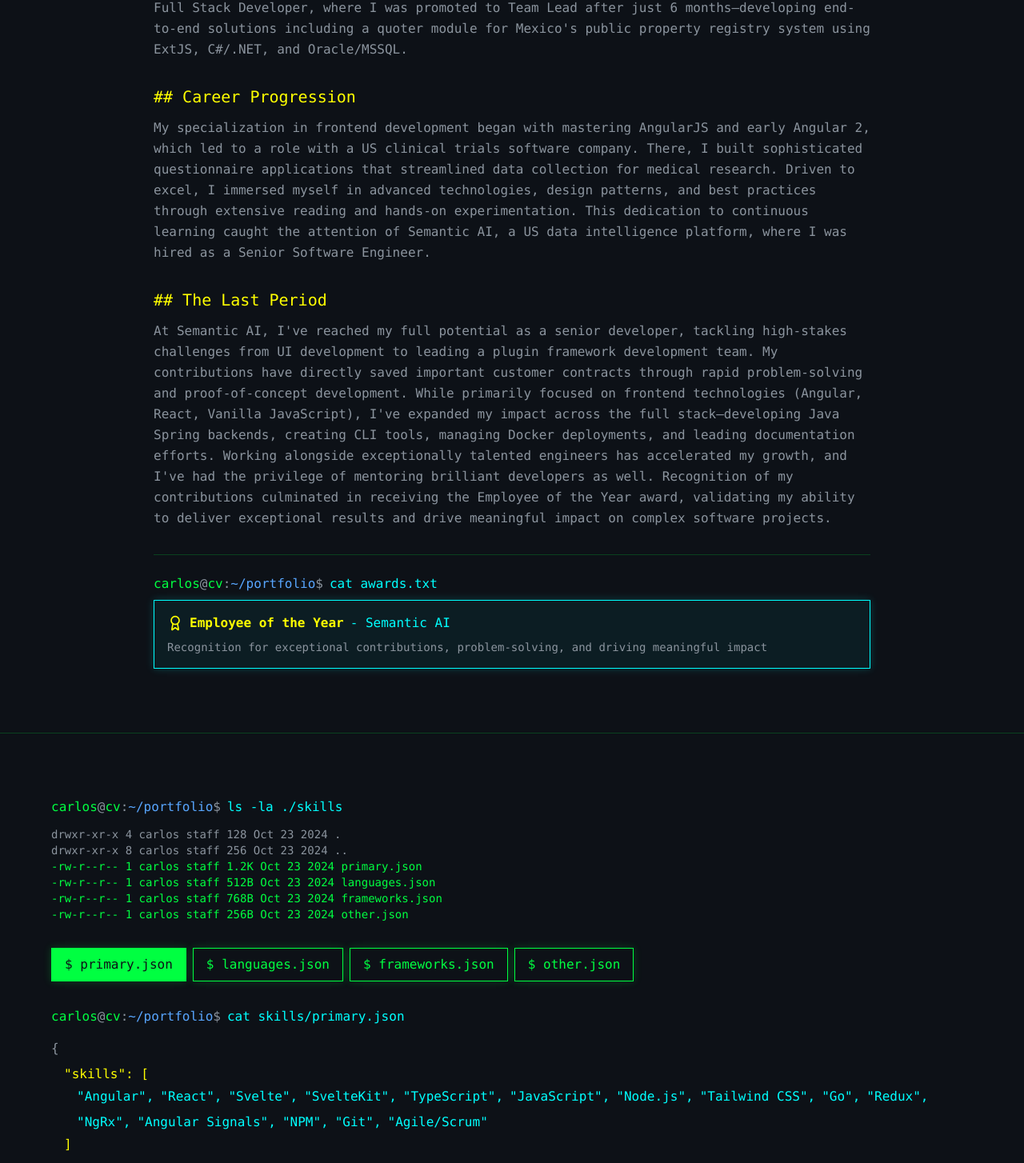
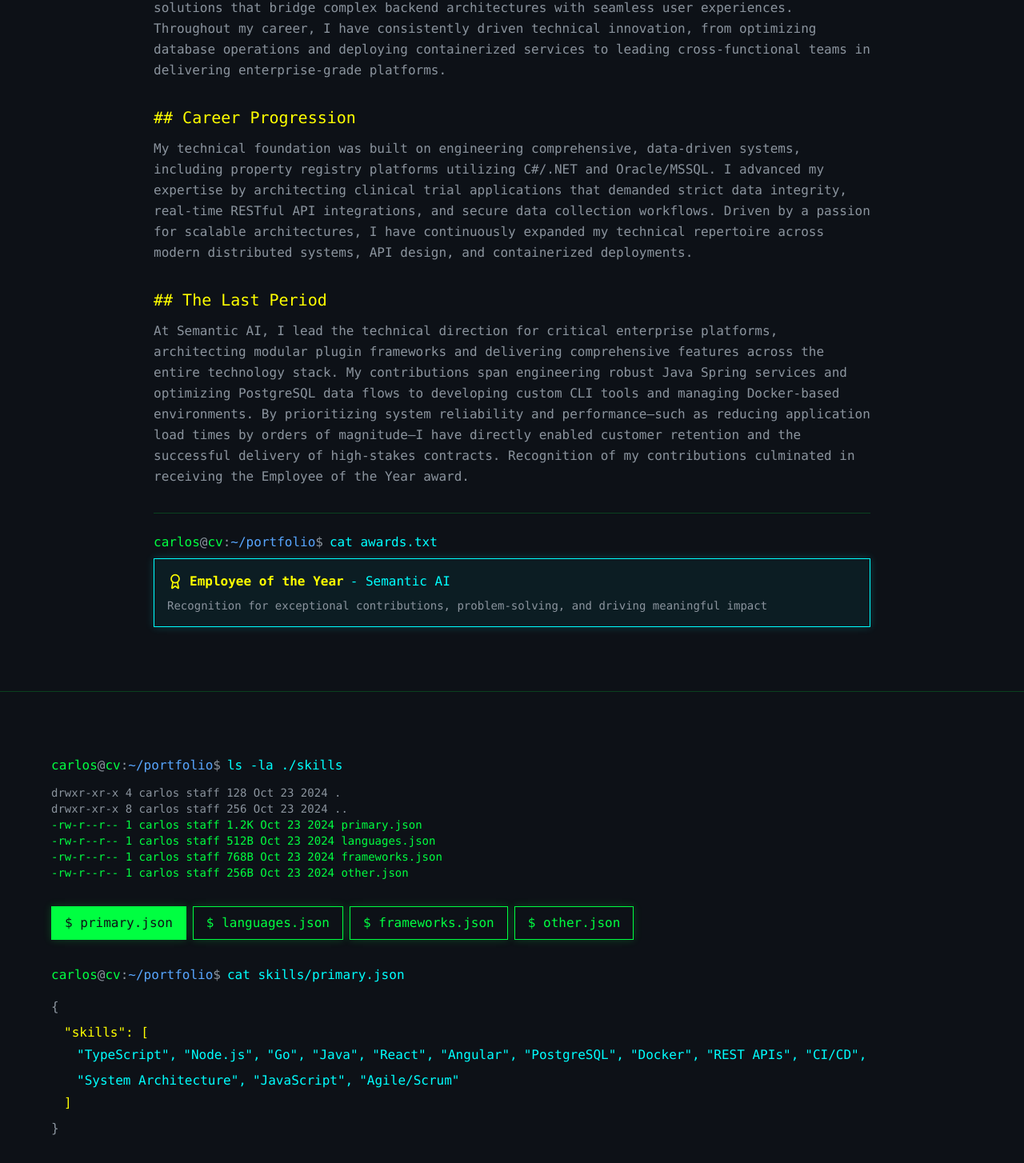
Before and after one commit to karurosux/personal-cv, a Next.js app: page / in a window 1280 px wide. Shown: the part 1032-2486 px from the top of the page at 80% size. Built offline with nearby package versions, Linux system fonts and the light colour scheme.

Commit message:
feat: automate years of experience calculation and update professional profile content and skill set

```diff
--- a/src/data/cv-data.ts
+++ b/src/data/cv-data.ts
@@ -1,9 +1,22 @@
 import { CVData } from "@/types/cv";
+
+const calculateYearsOfExperience = (): number => {
+  const startDate = new Date(2014, 0); // January 2014
+  const currentDate = new Date();
+  let years = currentDate.getFullYear() - startDate.getFullYear();
+  if (
+    currentDate.getMonth() < startDate.getMonth() ||
+    (currentDate.getMonth() === startDate.getMonth() && currentDate.getDate() < startDate.getDate())
+  ) {
+    years--;
+  }
+  return years;
+};
 
 const baseData: CVData = {
   name: "Carlos Javier Gonzalez Vasquez",
   title: "Senior Software Engineer",
-  yearsOfExperience: 11,
+  yearsOfExperience: calculateYearsOfExperience(),
   contactInfo: {
     email: "justdevelopitmx@proton.me",
     phone: "",
@@ -12,20 +25,18 @@
     linkedin: "https://www.linkedin.com/in/karurosux",
   },
   primarySkills: [
+    "TypeScript",
+    "Node.js",
+    "Go",
+    "Java",
+    "React",
     "Angular",
-    "React",
-    "Svelte",
-    "SvelteKit",
-    "TypeScript",
+    "PostgreSQL",
+    "Docker",
+    "REST APIs",
+    "CI/CD",
+    "System Architecture",
     "JavaScript",
-    "Node.js",
-    "Tailwind CSS",
-    "Go",
-    "Redux",
-    "NgRx",
-    "Angular Signals",
-    "NPM",
-    "Git",
     "Agile/Scrum",
   ],
   allSkills: ["Docker", "PostgreSQL", "Oracle Database", "Microsoft SQL Server", "REST API", "Git", "CI/CD", "Microservices", "Responsive Design", "Web Development"],
@@ -61,11 +72,11 @@
   ],
   professionalSummary: {
     intro:
-      "I've built my career by solving complex problems others couldn't tackle and delivering solutions that unlock new capabilities for teams and organizations. My journey began as a Full Stack Developer, where I was promoted to Team Lead after just 6 months—developing end-to-end solutions including a quoter module for Mexico's public property registry system using ExtJS, C#/.NET, and Oracle/MSSQL.",
+      "I am a Senior Software Engineer with over a decade of experience architecting and delivering high-performance, scalable applications. I specialize in designing robust end-to-end solutions that bridge complex backend architectures with seamless user experiences. Throughout my career, I have consistently driven technical innovation, from optimizing database operations and deploying containerized services to leading cross-functional teams in delivering enterprise-grade platforms.",
     careerProgression:
-      "My specialization in frontend development began with mastering AngularJS and early Angular 2, which led to a role with a US clinical trials software company. There, I built sophisticated questionnaire applications that streamlined data collection for medical research. Driven to excel, I immersed myself in advanced technologies, design patterns, and best practices through extensive reading and hands-on experimentation. This dedication to continuous learning caught the attention of Semantic AI, a US data intelligence platform, where I was hired as a Senior Software Engineer.",
+      "My technical foundation was built on engineering comprehensive, data-driven systems, including property registry platforms utilizing C#/.NET and Oracle/MSSQL. I advanced my expertise by architecting clinical trial applications that demanded strict data integrity, real-time RESTful API integrations, and secure data collection workflows. Driven by a passion for scalable architectures, I have continuously expanded my technical repertoire across modern distributed systems, API design, and containerized deployments.",
     currentRole:
-      "At Semantic AI, I've reached my full potential as a senior developer, tackling high-stakes challenges from UI development to leading a plugin framework development team. My contributions have directly saved important customer contracts through rapid problem-solving and proof-of-concept development. While primarily focused on frontend technologies (Angular, React, Vanilla JavaScript), I've expanded my impact across the full stack—developing Java Spring backends, creating CLI tools, managing Docker deployments, and leading documentation efforts. Working alongside exceptionally talented engineers has accelerated my growth, and I've had the privilege of mentoring brilliant developers as well. Recognition of my contributions culminated in receiving the Employee of the Year award, validating my ability to deliver exceptional results and drive meaningful impact on complex software projects.",
+      "At Semantic AI, I lead the technical direction for critical enterprise platforms, architecting modular plugin frameworks and delivering comprehensive features across the entire technology stack. My contributions span engineering robust Java Spring services and optimizing PostgreSQL data flows to developing custom CLI tools and managing Docker-based environments. By prioritizing system reliability and performance—such as reducing application load times by orders of magnitude—I have directly enabled customer retention and the successful delivery of high-stakes contracts. Recognition of my contributions culminated in receiving the Employee of the Year award.",
   },
   workExperience: [
     {
@@ -75,7 +86,7 @@
       startDate: "Jan 2019",
       endDate: "May 2025",
       description:
-        "Led cross-functional team of 5 engineers (3 frontend, 1 backend, 1 QA) and mentored 3 engineers on modern web development practices, design patterns, and Agile/Scrum methodologies. Architected and developed 3 enterprise-grade plugins using component-based architecture, adopted by 4 internal teams, significantly expanding platform capabilities. Optimized application performance by implementing service worker caching strategies, reducing application reload time from seconds to milliseconds. Spearheaded Stability team for 1 year, resolving 5-10 critical war room incidents annually and maintaining system reliability. Delivered 4 proof-of-concept projects, directly supporting customer retention and new feature validation. Developed enterprise-level frontend applications using Angular 2+ and React with TypeScript, implementing RESTful API integrations, state management with NgRx and Redux, and responsive design using Tailwind CSS and Bootstrap. Built Java Spring backend features and configured Docker containers for development environments. Received Employee of the Year award for exceptional technical contributions and leadership impact.",
+        "Led cross-functional team of 5 engineers and mentored 3 engineers on modern web development practices, design patterns, and Agile/Scrum methodologies. Architected and developed 3 enterprise-grade plugins utilizing a robust component-based architecture and integrated RESTful APIs, adopted by 4 internal teams, significantly expanding platform capabilities. Optimized application performance by implementing service worker caching strategies, reducing application reload time from seconds to milliseconds. Spearheaded Stability team for 1 year, resolving 5-10 critical war room incidents annually and maintaining system reliability. Delivered 4 proof-of-concept projects, directly supporting customer retention and new feature validation. Developed comprehensive enterprise applications utilizing Java Spring for robust backend services, integrated with PostgreSQL databases, and managed Docker containerization for development and deployment environments. Also developed scalable frontend interfaces using Angular 2+ and React with TypeScript, implementing complex state management with NgRx and Redux. Received Employee of the Year award for exceptional technical contributions and leadership impact.",
       skills: [
         "Angular",
         "React",
```
